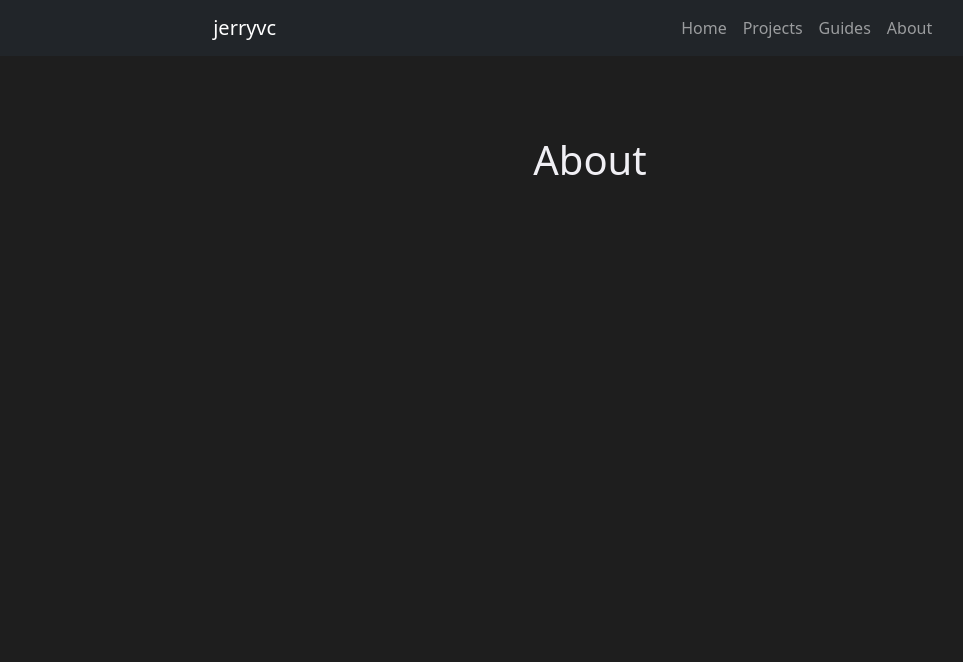
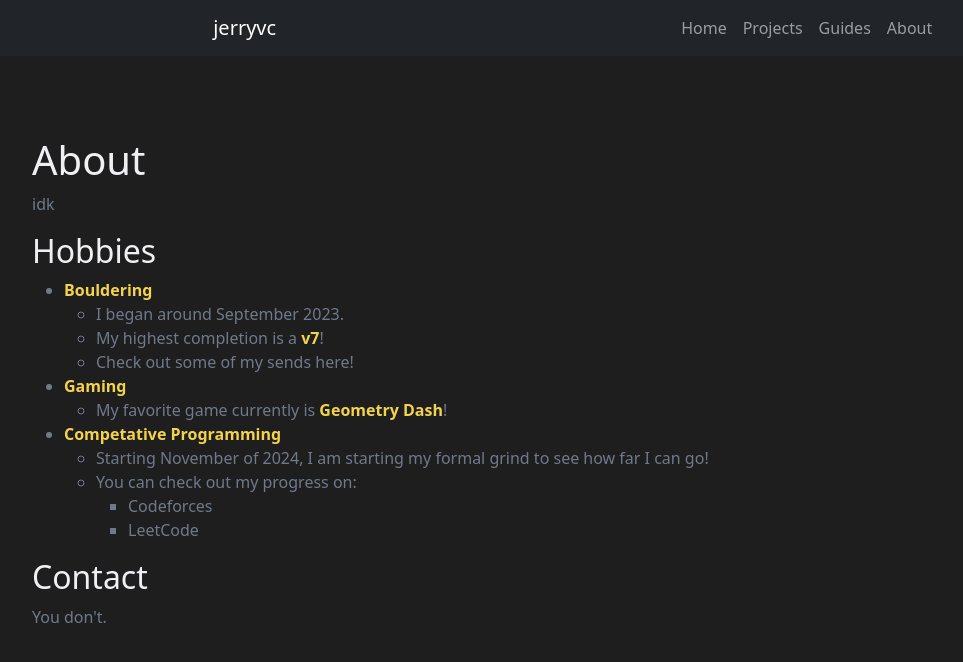
Before and after one commit to jerryvchen/jerryvchen.github.io, a React (Vite) app: page /about in a window 1280 px wide. Shown: the top 662 px of the page, without its empty margins (50-1013 px from the left). Built offline with nearby package versions, Linux system fonts and the light colour scheme.

Commit message:
Started About pg

```diff
--- /dev/null
+++ b/src/pages/About.scss
@@ -0,0 +1,5 @@
+.about-container {
+    margin-top: 5rem;
+    display: flex;
+    flex-direction: column;
+}
--- a/src/pages/About.tsx
+++ b/src/pages/About.tsx
@@ -1,9 +1,41 @@
 import React from "react";
+import './About.scss';
 
 const About: React.FC = () => {
     return (
-        <div className="container home-container">
+        <div className="container about-container">
             <h1>About</h1>
+            <div>
+                <p>idk</p>
+            </div>
+            <div className="hobbies-section">
+                <h2>Hobbies</h2>
+                <ul className="hobbies-list">
+                    <li><b>Bouldering</b></li>
+                    <ul>
+                        <li>I began around September 2023.</li>
+                        <li>My highest completion is a <b>v7</b>!</li>
+                        <li>Check out some of my sends here!</li>
+                    </ul>
+                    <li><b>Gaming</b></li>
+                    <ul>
+                        <li>My favorite game currently is <b>Geometry Dash</b>!</li>
+                    </ul>
+                    <li><b>Competative Programming</b></li>
+                    <ul>
+                        <li>Starting November of 2024, I am starting my formal grind to see how far I can go!</li>
+                        <li>You can check out my progress on:</li>
+                        <ul>
+                            <li>Codeforces</li>
+                            <li>LeetCode</li>
+                        </ul>
+                    </ul>
+                </ul>
+            </div>
+            <div className="contact-section">
+                <h2>Contact</h2>
+                <p>You don't.</p>
+            </div>
         </div>
     );
 };
--- a/src/pages/Home.scss
+++ b/src/pages/Home.scss
@@ -1,3 +1,8 @@
+$background-color: #1e1e1e;
+$primary-text-color: #f0eff4;
+$secondary-text-color: #70798c;
+$accent-color: #f3d34a;
+
 .home-container {
     margin-top: 5rem;
     display: flex;
@@ -15,7 +20,6 @@
     flex-direction: column;
     justify-content: center;
     text-align: left;
-
 }
 
 .home-image {
@@ -39,6 +43,7 @@
 .positions-list > li {
   margin-bottom: 0.5rem;
   font-size: 1.1rem;
+  color: $primary-text-color;
 }
 
 .positions-list li ul {
--- a/src/pages/Home.tsx
+++ b/src/pages/Home.tsx
@@ -30,7 +30,6 @@ const Home: React.FC = () => {
                         <li>See https://www.acm-uci.org/</li>
                     </ul>
                 </ul>
-
             </div>
         </div>
     );
--- a/src/styles/global.scss
+++ b/src/styles/global.scss
@@ -11,7 +11,7 @@ body {
     min-height: 100vh;
 }
 
-p, a, span, h3, h4, h5, h6 {
+p, a, span, h3, h4, h5, h6, li {
     color: $secondary-text-color;
 }
 
```
Lines whose indentation alone changed are shown as unchanged.
